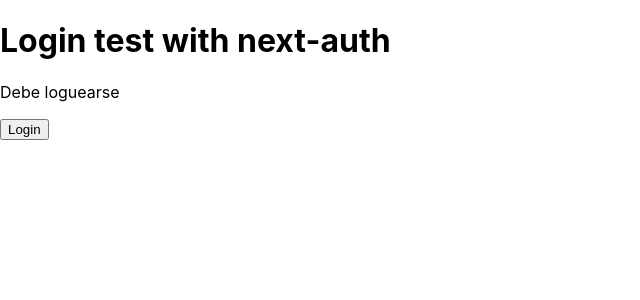
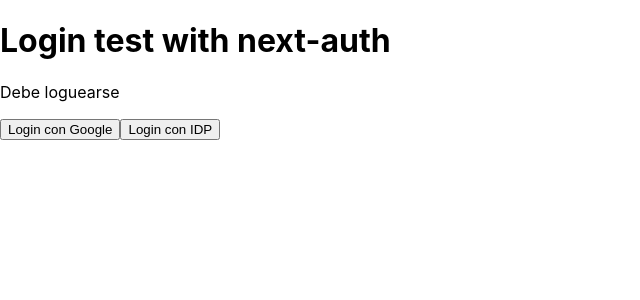
Before and after one commit to varayoudfederico/google-login-js, a Next.js app: page / in a window 1280 px wide. Shown: the top 300 px of the page, without its empty margins (0-640 px from the left). Built offline with nearby package versions, Linux system fonts and the light colour scheme; no server answers.

Commit message:
Change buttons

```diff
--- a/pages/index.js
+++ b/pages/index.js
@@ -19,7 +19,8 @@ const Home = () => {
         {!session ? (
           <>
             <p>Debe loguearse</p>
-            <button onClick={() => signIn()}>Login</button>
+            <button onClick={() => signIn(["google"])}>Login con Google</button>
+            <button onClick={() => signIn(["idp"])}>Login con IDP</button>
           </>
         ) : (
           <>
```
